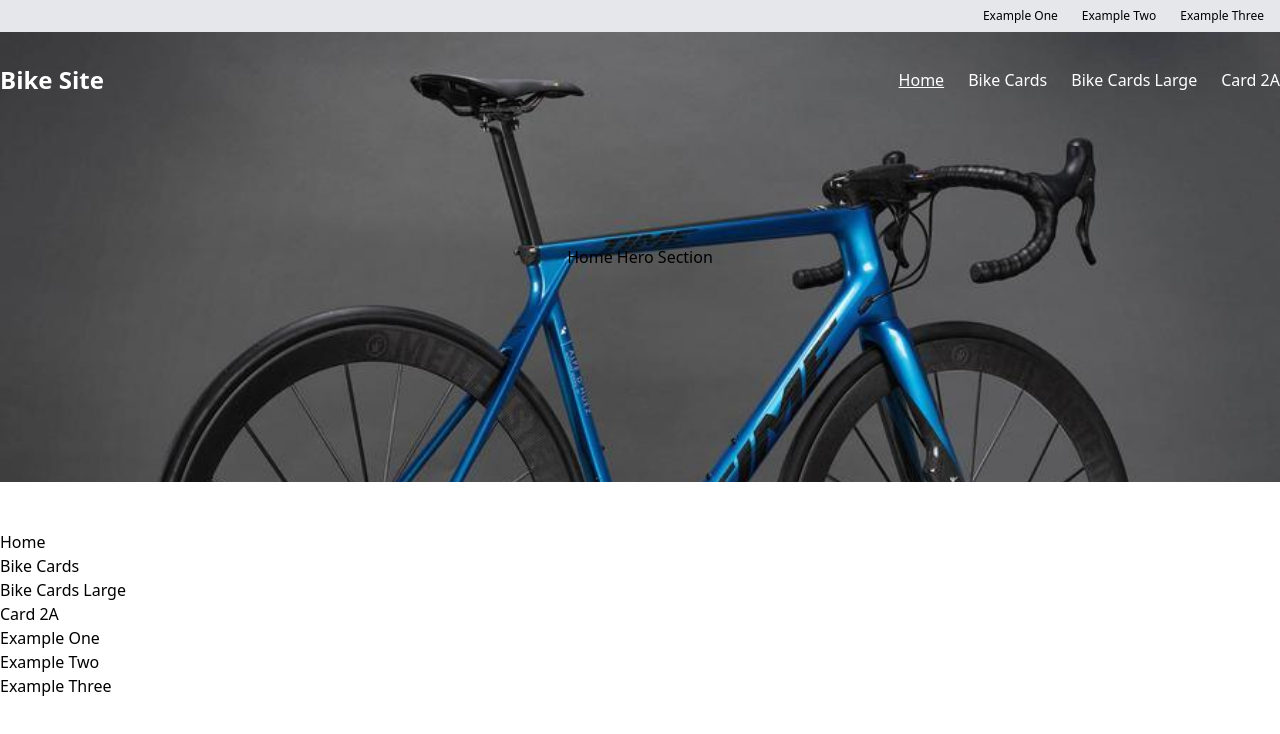
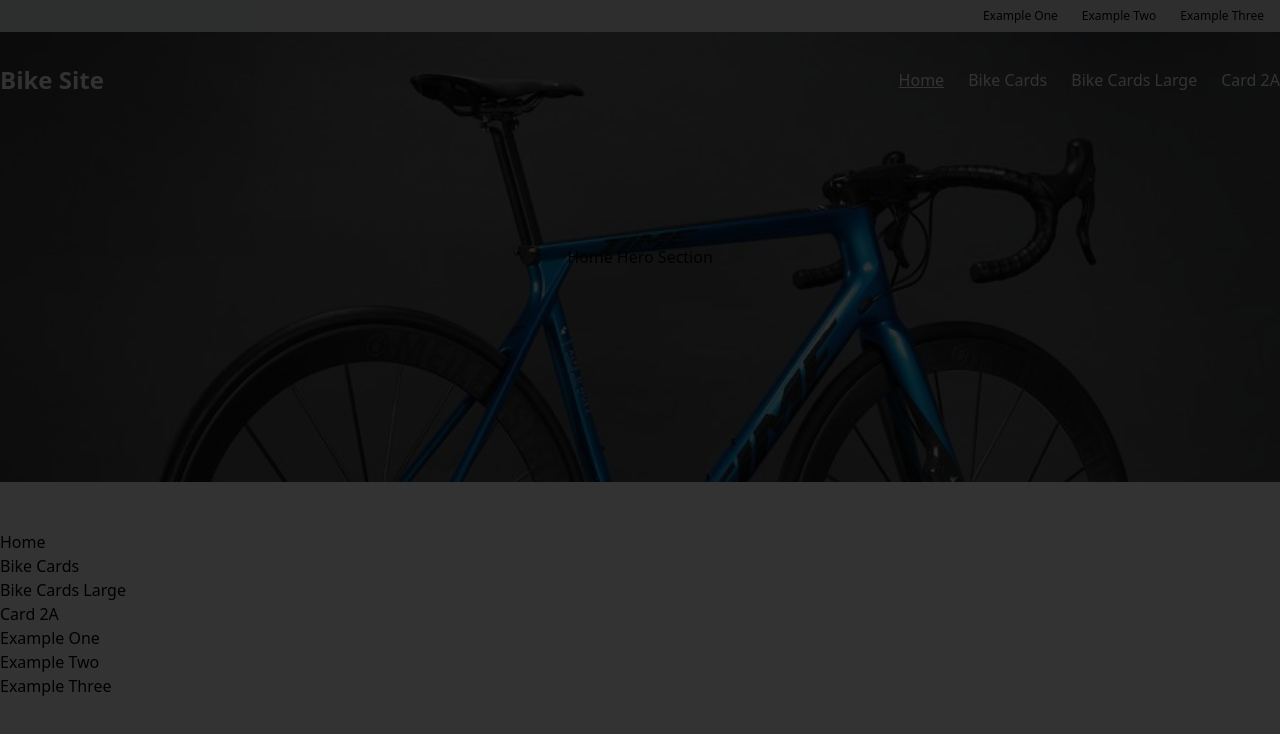
Before and after one commit to mostlyclicks/mostly-component-library, a React (Create React App) app: page / in a window 1280 px wide. Shown: the top 734 px of the page. Built offline with nearby package versions, Linux system fonts and the light colour scheme.

Commit message:
add popup

```diff
--- a/src/App.js
+++ b/src/App.js
@@ -5,6 +5,7 @@ import TopNav from './Navs/TopNav'
 import Card from './Layout/Card'
 import Card2 from './Layout/Card2'
 import Card2A from './Layout/Card2a'
+import Popup from './Layout/Popup'
 import Header from './Layout/Header'
 import Hero from './Layout/Hero'
 import Footer from './Layout/Footer'
@@ -16,6 +17,7 @@ function App({props}) {
 
   return (
     <>
+    <Popup />
     <TopNav links={topNavLinks} />
     <Layout>
 
--- /dev/null
+++ b/src/Layout/Popup.js
@@ -0,0 +1,14 @@
+import React from 'react'
+
+const Popup = () => {
+  return (
+    <div>
+      <div className="bg-black opacity-80 w-screen h-screen z-100 absolute">
+        adfsd
+      </div>
+
+    </div>
+  )
+}
+
+export default Popup
```
